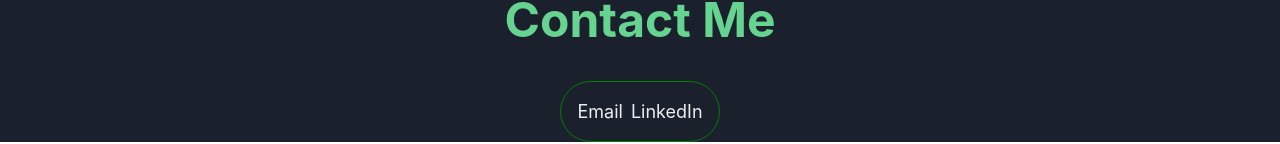
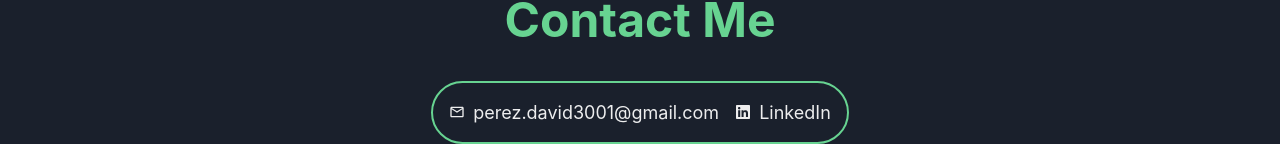
Before and after one commit to dperez00/portfolio-site, a React (Vite) app in the folder portfolio-site/: page / in a window 1280 px wide. Shown: the part 3492-3636 px from the top of the page. Built offline with nearby package versions, Linux system fonts and the light colour scheme.

Commit message:
Add email and LinkedIn icons to ContactMe component

```diff
--- a/portfolio-site/src/components/ContactMe.tsx
+++ b/portfolio-site/src/components/ContactMe.tsx
@@ -1,4 +1,6 @@
 import { Box, HStack, Heading, Text } from "@chakra-ui/react";
+import { MdOutlineMailOutline } from "react-icons/md";
+import { FaLinkedin } from "react-icons/fa";
 
 const ContactMe = () => {
   return (
@@ -12,10 +14,16 @@
         </Heading>
       </HStack>
       <HStack justifyContent="center">
-        <Box border="1px" borderColor="green" borderRadius="32px">
-          <HStack gap="8px" margin="16px">
-            <Text fontSize="large">Email</Text>
-            <Text fontSize="large">LinkedIn</Text>
+        <Box border="2px" borderColor="#67d391" borderRadius="32px">
+          <HStack gap="16px" margin="16px">
+            <HStack>
+              <MdOutlineMailOutline />
+              <Text fontSize="large">perez.david3001@gmail.com</Text>
+            </HStack>
+            <HStack>
+              <FaLinkedin />
+              <Text fontSize="large">LinkedIn</Text>
+            </HStack>
           </HStack>
         </Box>
       </HStack>
```
